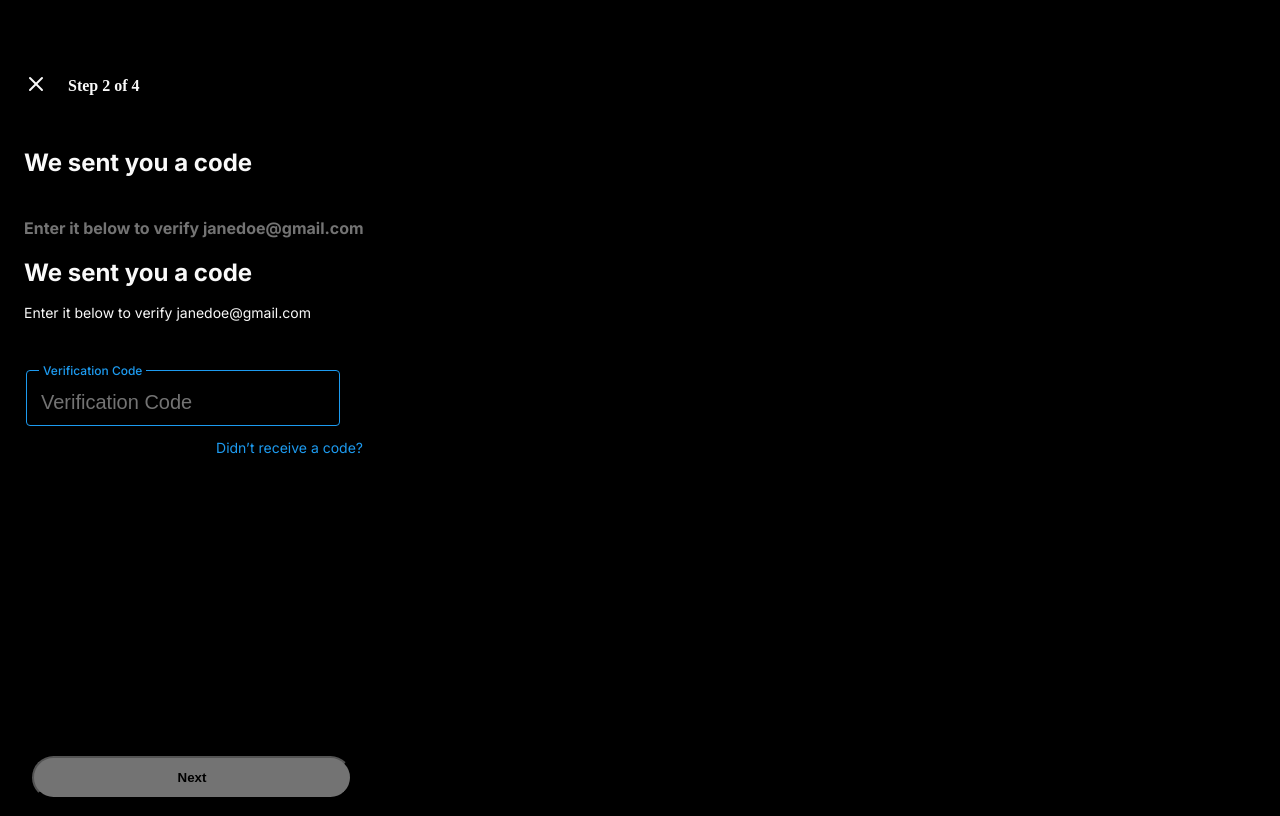
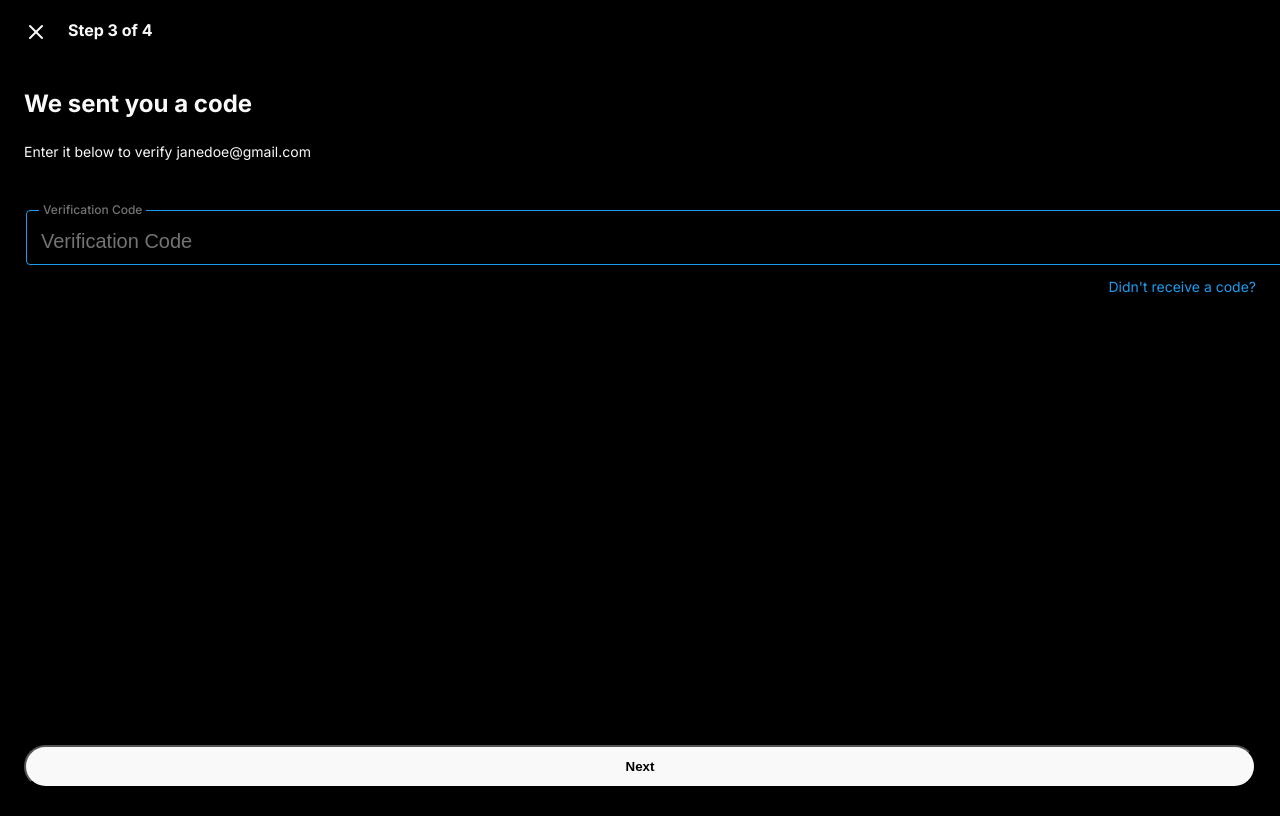
Before and after one commit to kapardhi03/capstone-essentials, a plain HTML site: page src/Mobile/Login4.html in a window 1280 px wide. Drawn offline with Linux system fonts and the light colour scheme.

Commit message:
alignment

```diff
--- a/src/Mobile/Login4.html
+++ b/src/Mobile/Login4.html
@@ -1,50 +1,24 @@
 <!DOCTYPE html>
 <html lang="en">
-
 <head>
     <meta charset="UTF-8">
-    <meta name="viewport" content="width=device-width, initial-scale=1.0">
-    <title>X</title>
-    <link href="../../dist/output.css" rel="stylesheet">
+    <meta name="viewport" content="width=device-width, initial-scale=1.0, maximum-scale=1.0, user-scalable=no">
+    <title>Login</title>
+    <link href="../../dist/output.css" rel="stylesheet"></link>
 </head>
-
-<body class="bg-black text-neutral-50 w-93">
-    <header class=" mt-11 mx-4">
-        <header class="flex justify-start items-center py-3 mr-4  my-3 border-spacing-y-0.5 ">
-            <a href="./Login3.html">
-                <img src="../../public/images/create_acc/create-account-1-signup-x.svg" class="mr-5 my-4">
+<body class="bg-neutral-1000 h-[calc(100dvh)] flex flex-col text-neutral-50">
+    <header class="flex justify-start py-3 px-4 mb-3" >
+        <a href="./LoginScreen1.html">
+            <img src="../../public/images/create_acc/create-account-1-signup-x.svg" class="mr-5">
         </a>
-            <span class="font-bold mr-3"> Step 2 of 4 </span>
+        <span class="font-bold font-px-regular"> Step 3 of 4 </span>
     </header>
-    </header>
-    <main class="mt-3 mb-3 ml-4 mr-4 font-px-regular">
-        <section class="">
-            <h1 class="">We sent you a code</h1>
-            <div class="w-93 h-4 flex"><h4 class="text-neutral-500 ">Enter it below to verify janedoe@gmail.com</h3></div>
-        </section>
-
-        <section class="mt-11">
-            <!-- <fieldset class=" flex px-3 py-4 my-8 mr-4 mb-3 border border-twitter-blue rounded  group ml-0 ">
-                <legend class="text-twitter-blue text-xs font-medium ">
-                    <div class="  group-focus-within:px-1 font-px-regular ">
-                        Verification code
-                    </div>
-                </legend>
-                <div class="flex justify-around ">
-                    <input type="number" placeholder="Verification code"
-                        class="w-full text-xl font-normal peer bg-inherit focus:outline-none text-neutral-50 placeholder:text-neutral-500 border-none">
-                    <img src="../../public/images/comonents/valid.svg"
-                        class="invisible peer-valid:visible peer-invalid:invisible">
-                </div>
-            </fieldset> -->
-
-
-        </section>
+    <main class="flex flex-col flex-grow px-4 justify-start font-px-regular items-start">
         <h1 class="text-2xl font-bold mb-2">We sent you a code</h1>
         <p class="text-sm text-dob-text mb-10">Enter it below to verify janedoe@gmail.com</p>
 
-        <fieldset class="w-72 px-3 py-2 border border-twitter-blue rounded focus-within:border-twitter-blue group">
-            <legend class="text-twitter-blue text-xs font-medium group-focus-within:text-twitter-blue">
+        <fieldset class="w-full px-3 py-2 border border-twitter-blue rounded focus-within:border-twitter-blue group">
+            <legend class="text-neutral-500 text-xs font-medium group-focus-within:text-twitter-blue">
                 <div class="px-0.5  group-focus-within:px-1">
                     Verification Code
                 </div>
@@ -55,21 +29,17 @@
             </div>
         </fieldset>
 
-    </main>
-    <div class=" ml-0 w-85">
-        <p class="font-px-regular text-twitter-blue text-sm line leading-4 justify-end flex ml-0">Didn’t receive a code?</p>
+        <div class="text-twitter-blue mt-3 self-end text-sm">
+            Didn't receive a code?
         </div>
 
+    </main>
 
-    <footer class="mt-[300px]  mb-0 items-end justify-center h-full ">
-
-
-
-            <section class="flex flex-col  px-6 justify-center">
-                <a href="./Login5.html" class="decoration-transparent">
+    <section class="flex flex-col mx-4 my-5 justify-end">
+        <a href="./LoginScreen5.html" class="decoration-transparent">
             <button class=
-                    "py-3 px-6 w-80 h-10.5 bg-neutral-500 hover:bg-neutral-500
-                    font-bold text-center text-neutral-1000 flex justify-center items-center
+            "py-3 px-6 w-full h-10.5 bg-neutral-50 hover:bg-neutral-200
+            font-bold text-center text-black flex justify-center items-center
             rounded-full gap-2.5 shadow-md backdrop-blur-xl disabled:opacity-50
             ">
             Next
@@ -77,8 +47,5 @@
         </a>
     </section>
 
-
-    </footer>
 </body>
-
 </html>
```
Also changed, not shown: dist/output.css. Lines whose indentation alone changed are shown as unchanged.
